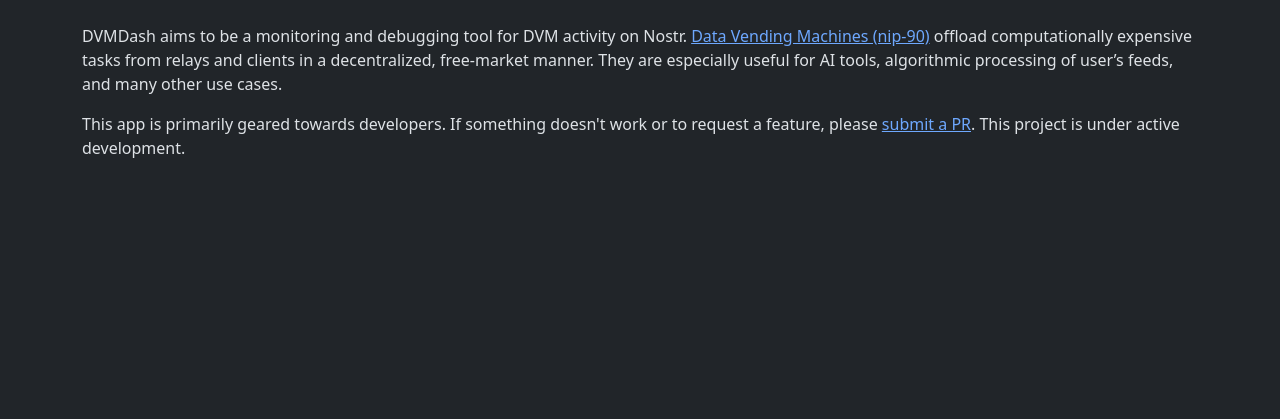
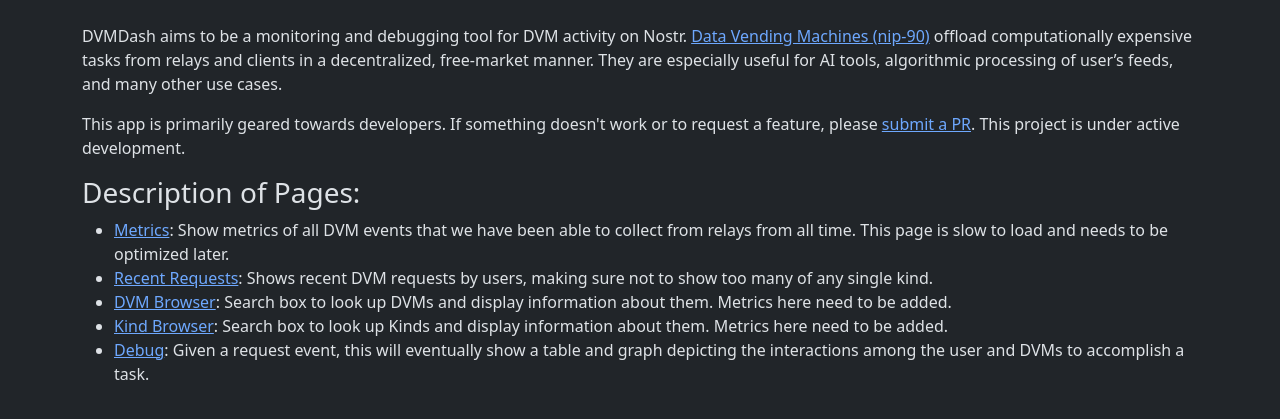
Before and after one commit to dtdannen/dvmdash, a Django app: page /about/ in a window 1280 px wide. Shown: the part 96-515 px from the top of the page. Run offline with Django 5.2, Linux system fonts and the light colour scheme; parts of the project's set-up code (start-up, migrations or seed data) failed here and were passed over; some libraries are stand-ins or nearby versions.

Commit message:
added more details to about page, fixed a bug in debug event checking

```diff
--- a/dvmdash/monitor/templates/monitor/about.html
+++ b/dvmdash/monitor/templates/monitor/about.html
@@ -1,4 +1,5 @@
 {% extends 'monitor/base.html' %}
+{% load static %}
 
 {% block title %}
     <title>What is DVMDash?</title>
@@ -16,4 +17,13 @@
         please <a href="https://github.com/dtdannen/dvmdash/issues/new">submit a PR</a>. This project is under
         active development.</p>
 
+    <h3>Description of Pages:</h3>
+    <ul>
+        <li><a href="{% url 'metrics' %}">Metrics</a>: Show metrics of all DVM events that we have been able to collect from relays from all time. This page is slow to load and needs to be optimized later.</li>
+        <li><a href="{% url 'recent' %}">Recent Requests</a>: Shows recent DVM requests by users, making sure not to show too many of any single kind.</li>
+        <li><a href="{% url 'dvm' %}">DVM Browser</a>: Search box to look up DVMs and display information about them. Metrics here need to be added.</li>
+        <li><a href="{% url 'kind' %}">Kind Browser</a>: Search box to look up Kinds and display information about them. Metrics here need to be added.</li>
+        <li><a href="{% url 'debug' event_id="1258f00b94102ed3220de6a05897329e5f5e575c07d77966b303e440570c901c" %}">Debug</a>: Given a request event, this will eventually show a table and graph depicting the interactions among the user and DVMs to accomplish a task.</li>
+    </ul>
+
 {% endblock %}
--- a/dvmdash/monitor/templates/monitor/base.html
+++ b/dvmdash/monitor/templates/monitor/base.html
@@ -70,7 +70,7 @@
                     <li class="nav-item">
                         <a class="nav-link" href="{% url 'about' %}">About</a>
                     <li class="nav-item">
-                        <a class="nav-link" href="{% url 'overview' %}">Metrics</a>
+                        <a class="nav-link" href="{% url 'metrics' %}">Metrics</a>
                     </li>
                     <li class="nav-item">
                         <a class="nav-link" href="{% url 'recent' %}">Recent Requests</a>
@@ -82,7 +82,7 @@
                         <a class="nav-link" href="{% url 'kind' %}">Kind Browser</a>
                     </li>
                     <li class="nav-item">
-                        <a class="nav-link" href="{% url 'debug' %}">Debug</a>
+                        <a class="nav-link" href="{% url 'debug' event_id="1258f00b94102ed3220de6a05897329e5f5e575c07d77966b303e440570c901c" %}">Debug</a>
                     </li>
                 </ul>
             </div>
--- a/dvmdash/monitor/urls.py
+++ b/dvmdash/monitor/urls.py
@@ -2,8 +2,9 @@ from django.urls import path
 from . import views
 
 urlpatterns = [
-    path("", views.overview, name="overview"),
+    path("", views.about, name="about"),
     path("about/", views.about, name="about"),
+    path("metrics/", views.metrics, name="metrics"),
     path("dvm/", views.dvm, name="dvm"),
     path("dvm/<str:pub_key>/", views.dvm, name="dvm_with_pub_key"),
     path("kind/", views.kind, name="kind"),
--- a/dvmdash/monitor/views.py
+++ b/dvmdash/monitor/views.py
@@ -43,7 +43,7 @@ else:
     print("Connected to cloud mongo db")
 
 
-def overview(request):
+def metrics(request):
     print("calling overview!")
     context = {}
 
@@ -581,9 +581,23 @@ def debug(request, event_id=""):
         )
 
     # get the event with this id
-    event = list(db.events.find_one({"id": event_id}))[0]
+    event = None
+    events = list(db.events.find({"id": event_id}))
+    print(f"events are {events}")
+    if events:
+        event = events[0]
 
-    if "kind" in event and event["kind"] not in [5000, 5999]:
+    if not event:
+        # show a 404 page with a link back to the homepage and custom message
+        template = loader.get_template("monitor/404.html")
+        return HttpResponseNotFound(
+            template.render(
+                {"message": f"Event with ID {event_id} was not found in our database."},
+                request,
+            )
+        )
+
+    if "kind" in event and event["kind"] not in list(range(5000, 6000)):
         # show a 404 page with a link back to the homepage and custom message
         print(f"Event kind {event['kind']} is not supported for debugging")
         template = loader.get_template("monitor/404.html")
@@ -599,6 +613,7 @@ def debug(request, event_id=""):
     context["event_id"] = event["id"]
 
     # now call neo 4j to get the graph data
+    # TODO
 
     template = loader.get_template("monitor/debug.html")
     return HttpResponse(template.render(context, request))
```
